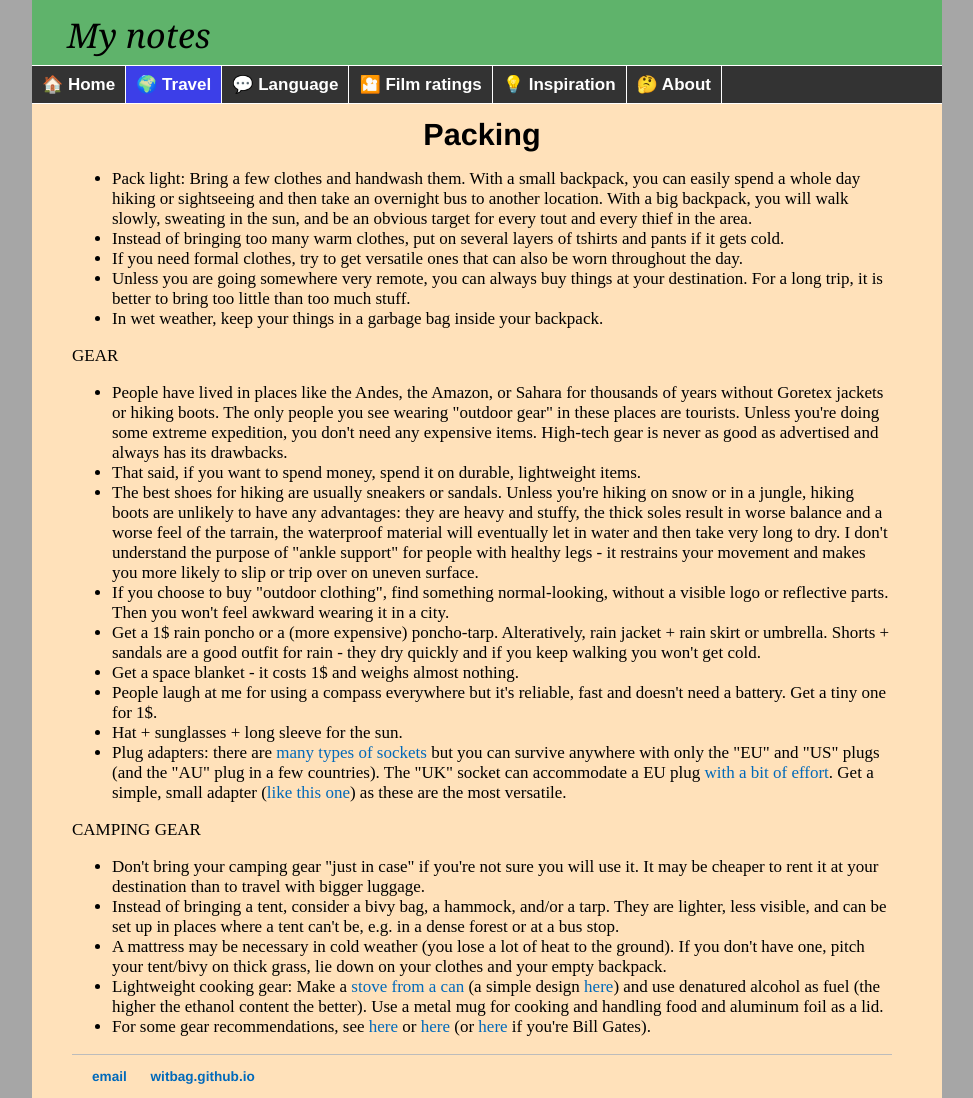
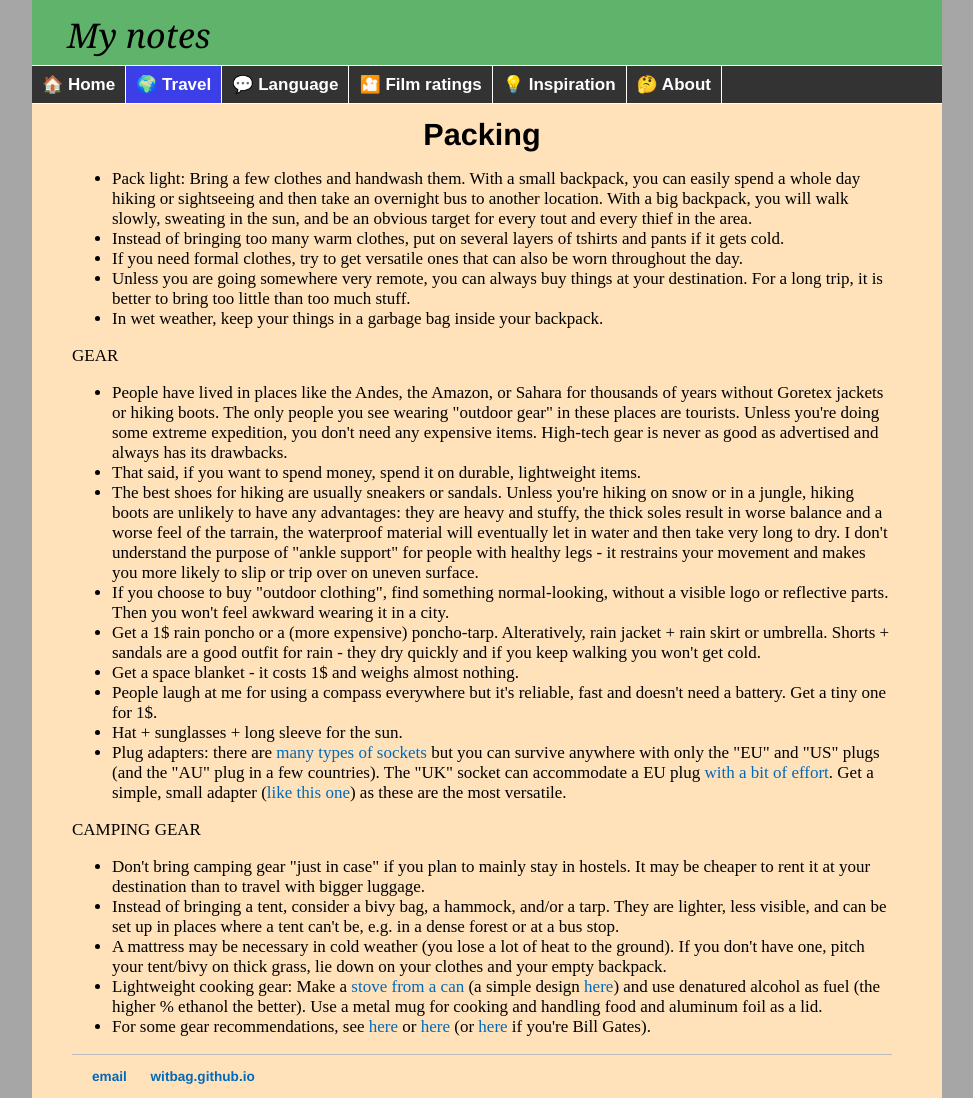
Before and after one commit to witbag/witbag.github.io, a Jekyll site: the page built from travel/packing.html, in a window 1280 px wide. Shown: the whole page, without its empty margins (153-1126 px from the left). Built offline with Jekyll 4.4.1, drawn with Linux system fonts in a browser that asks for light colours.

Commit message:
Update packing.html

```diff
--- a/travel/packing.html
+++ b/travel/packing.html
@@ -28,10 +28,10 @@ GEAR<br>
 </ul>
 CAMPING GEAR<br>
 <ul>
-<li>Don't bring your camping gear "just in case" if you're not sure you will use it. It may be cheaper to rent it at your destination than to travel with bigger luggage.
+<li>Don't bring camping gear "just in case" if you plan to mainly stay in hostels. It may be cheaper to rent it at your destination than to travel with bigger luggage.
 <li>Instead of bringing a tent, consider a bivy bag, a hammock, and/or a tarp. They are lighter, less visible, and can be set up in places where a tent can't be, e.g. in a dense forest or at a bus stop.
 <li>A mattress may be necessary in cold weather (you lose a lot of heat to the ground). If you don't have one, pitch your tent/bivy on thick grass, lie down on your clothes and your empty backpack.
-<li>Lightweight cooking gear: Make a <a href="https://en.wikipedia.org/wiki/Beverage-can_stove" target=_blank>stove from a can</a> (a simple design <a href="https://vimeo.com/64726512" target=_blank>here</a>) and use denatured alcohol as fuel (the higher the ethanol content the better). Use a metal mug for cooking and handling food and aluminum foil as a lid.
+<li>Lightweight cooking gear: Make a <a href="https://en.wikipedia.org/wiki/Beverage-can_stove" target=_blank>stove from a can</a> (a simple design <a href="https://vimeo.com/64726512" target=_blank>here</a>) and use denatured alcohol as fuel (the higher % ethanol the better). Use a metal mug for cooking and handling food and aluminum foil as a lid.
 <li>For some gear recommendations, see <a href="https://frugalhiker.blogspot.com/" target=_blank>here</a> or <a href="https://pmags.com/300-gear-challenge" target=_blank>here</a> (or <a href="https://www.thehikinglife.com/2018/04/the-thru-hikers-gear-list-vol-2/" target=_blank>here</a> if you're Bill Gates).
 </ul>
 
```
